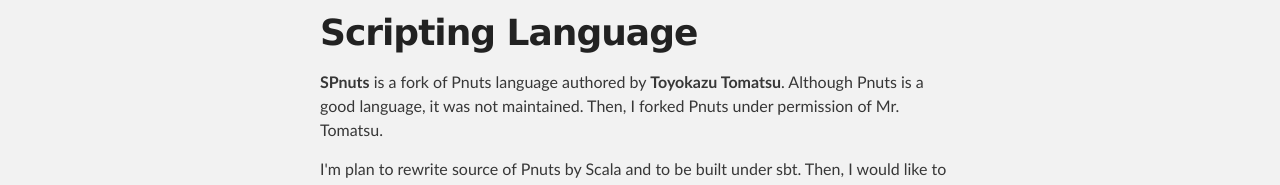
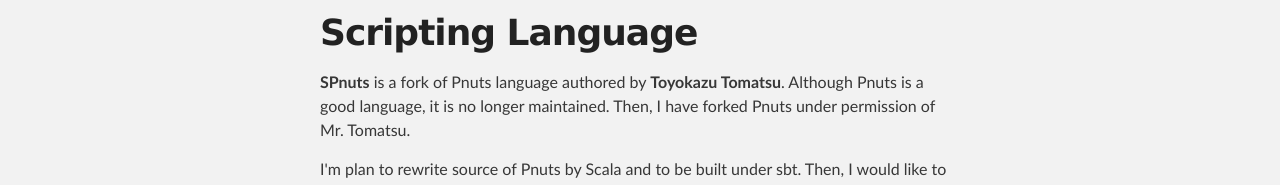
Before and after one commit to kmizu/spnuts, a plain HTML site: page index.html in a window 1280 px wide. Shown: the part 308-493 px from the top of the page. Drawn offline with Linux system fonts and the light colour scheme.

Commit message:
Fix mistake

```diff
--- a/index.html
+++ b/index.html
@@ -34,8 +34,8 @@
         <h1>SPnuts - a Fork of 'Pnuts' Scripting Language</h1>
 
 <p><strong>SPnuts</strong> is a fork of Pnuts language authored by <strong>Toyokazu Tomatsu</strong>.
-Although Pnuts is a good language, it was not maintained.  Then,
-I forked Pnuts under permission of Mr. Tomatsu.</p>
+Although Pnuts is a good language, it is no longer maintained.  Then,
+I have forked Pnuts under permission of Mr. Tomatsu.</p>
 
 <p>I'm plan to rewrite source of Pnuts by Scala and to be built under sbt.
 Then, I would like to extend Pnuts itself.</p>
```
